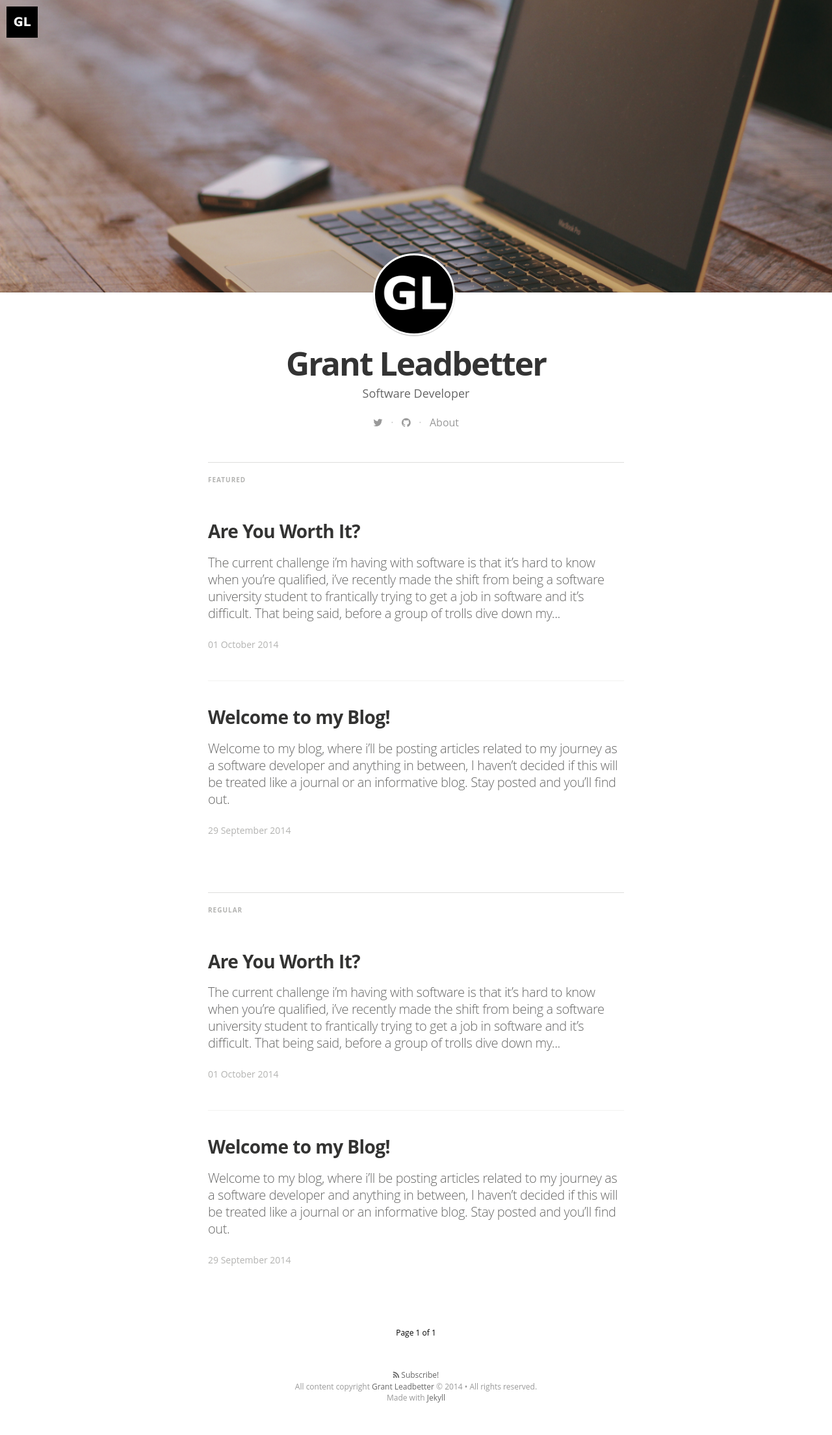
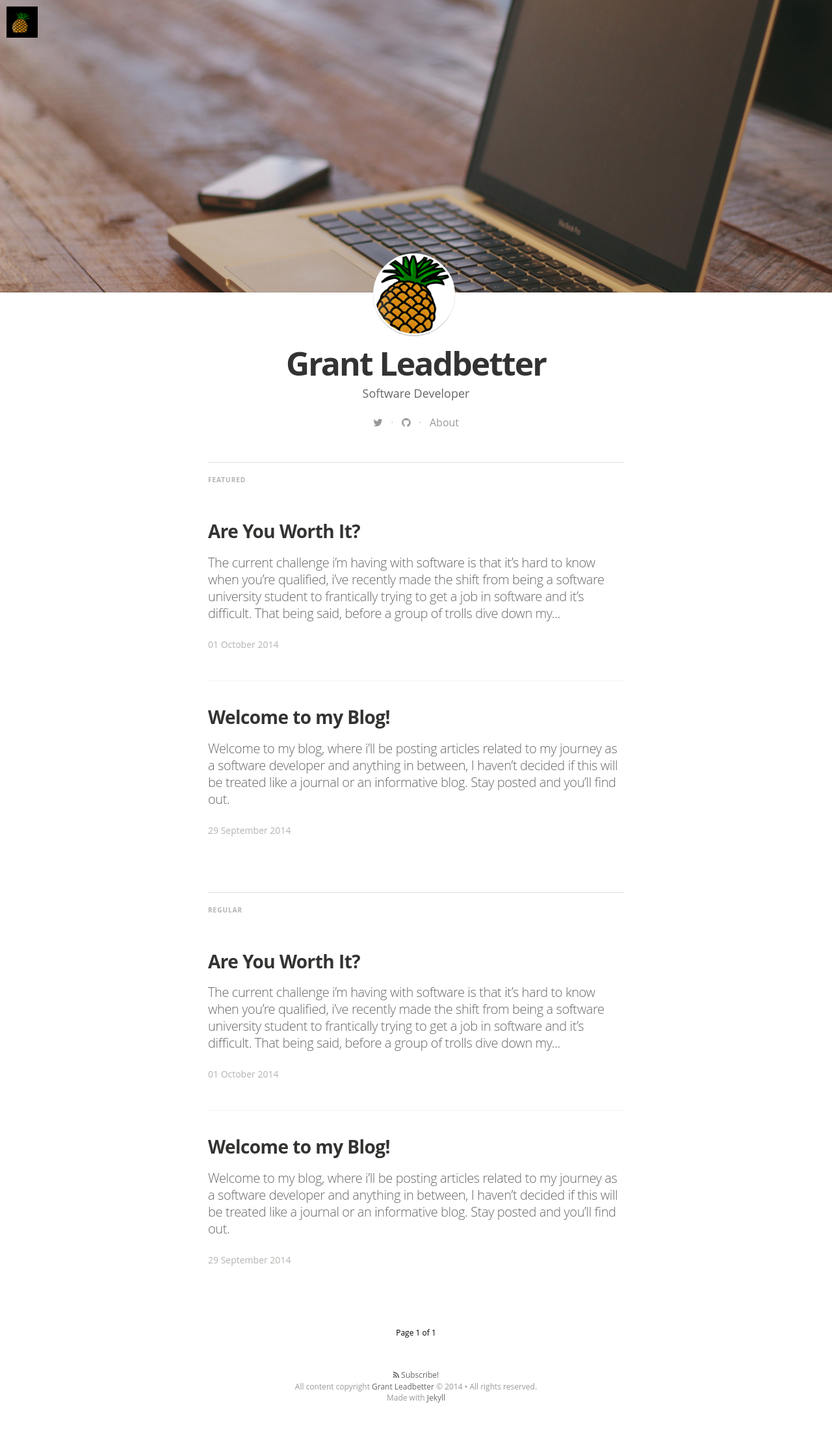
Before and after one commit to Grantlyk/grantlyk, a Jekyll site: the page built from index.html, in a window 1280 px wide. Shown: the whole page at 65% size. Built offline with Jekyll 4.4.1, drawn with Linux system fonts in a browser that asks for light colours; nearby versions of some CDN libraries; some web fonts are replaced; Markdown is read by kramdown in place of the engine named in the settings; the list of posts is cut into pages by our own code.

Commit message:
changed logo

```diff
--- a/_config.yml
+++ b/_config.yml
@@ -9,7 +9,7 @@ description: > # this means to ignore newlines until "email:"
 
 email: grant_leadbetter@live.co.uk
 #blog logo
-logo: "/assets/images/df_logo.jpg"
+logo: "/assets/images/pineapple.png"
 # blog cover
 cover: "/assets/images/background_image.jpg"
 
```
Also changed, not shown: assets/images/pineapple.png (added), 2 other files.
